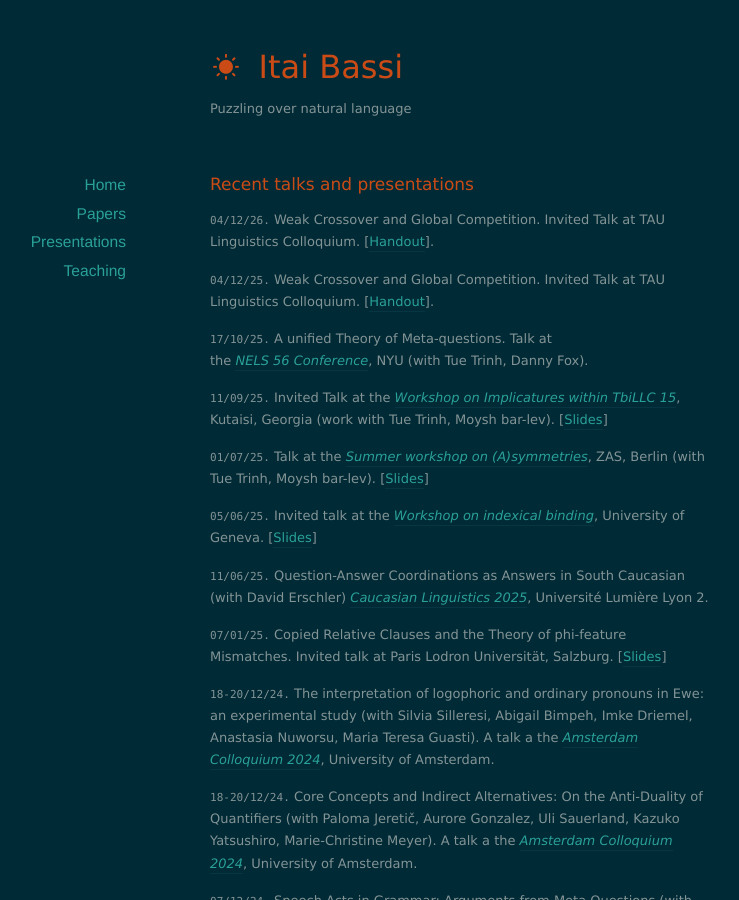
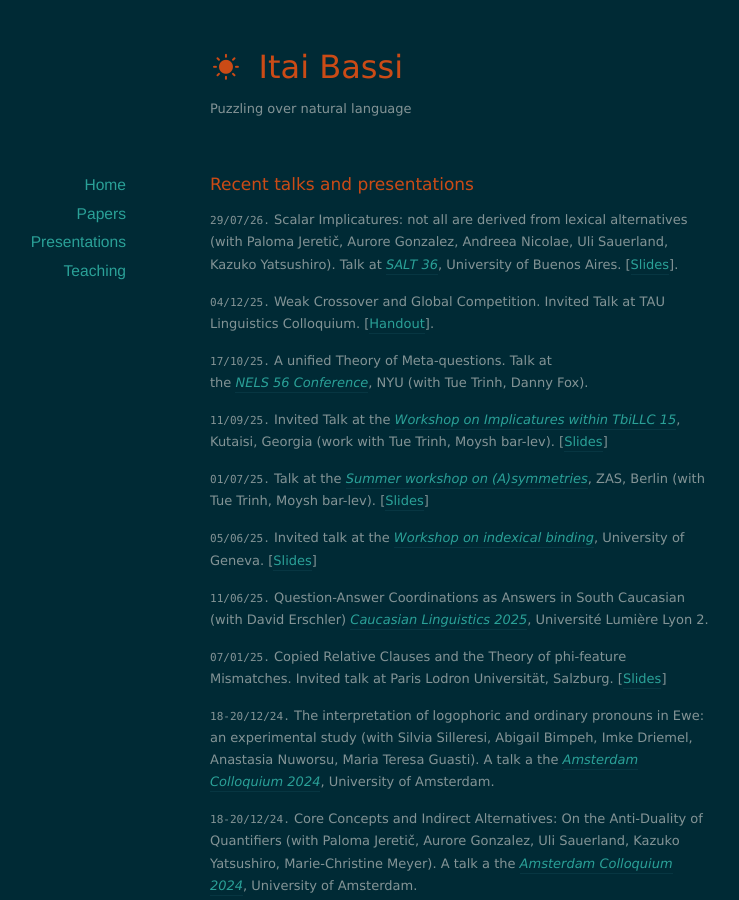
Before and after one commit to itaibassi/itaibassi.github.io, a Jekyll site: the page built from presentations/index.markdown, in a window 1280 px wide and 900 px high. Shown: the whole window, without its empty margins (180-919 px from the left). Built offline with Jekyll 4.4.1, drawn with Linux system fonts in a browser that asks for light colours; nearby versions of some CDN libraries.

Commit message:
Update index.markdown

```diff
--- a/presentations/index.markdown
+++ b/presentations/index.markdown
@@ -9,8 +9,9 @@ title: Recent Presentations
 # Recent talks and presentations
 
 
-`04/12/26.`  Weak Crossover and Global Competition. Invited Talk at TAU Linguistics Colloquium.
-  [[Handout](https://www.dropbox.com/scl/fi/uzvcf6fodactjkzbk9pde/TAU_Colloq_2025_WCO.pdf?rlkey=ozxpgwkupd5q5rgikpvdqfygr&dl=0)].
+`29/07/26.`  Scalar Implicatures: not all are derived from
+lexical alternatives (with Paloma Jeretič, Aurore Gonzalez, Andreea Nicolae, Uli Sauerland, Kazuko Yatsushiro). Talk at [*SALT 36*](https://saltconf.github.io/salt36/), University of Buenos Aires.
+  [[Slides](soon)].
 
 `04/12/25.`  Weak Crossover and Global Competition. Invited Talk at TAU Linguistics Colloquium.
   [[Handout](https://www.dropbox.com/scl/fi/uzvcf6fodactjkzbk9pde/TAU_Colloq_2025_WCO.pdf?rlkey=ozxpgwkupd5q5rgikpvdqfygr&dl=0)].
```
